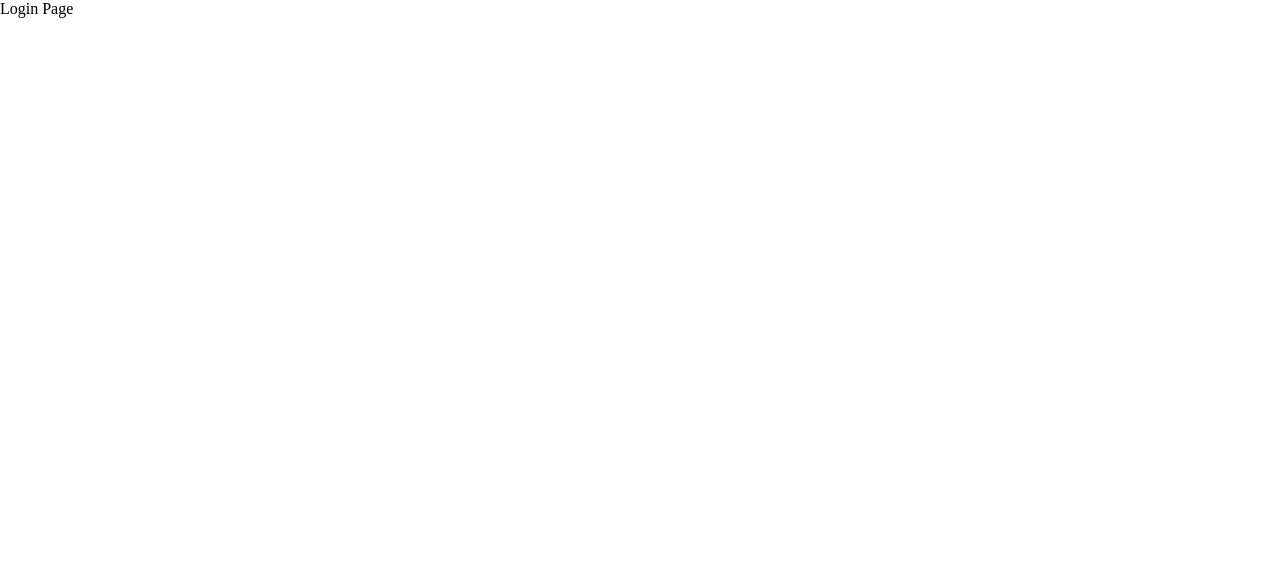
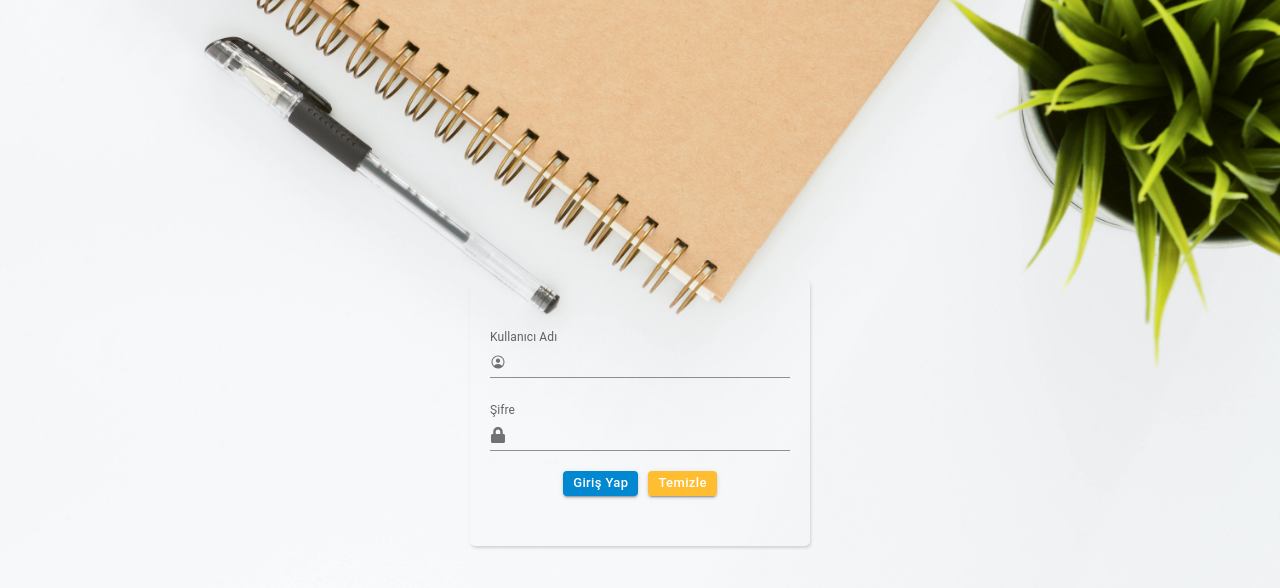
Before and after one commit to ardamantar00/e-commerce-frontend-react-ts, a React (Vite) app: page /login in a window 1280 px wide. Shown: the top 588 px of the page. Built offline with nearby package versions, Linux system fonts and the light colour scheme.

Commit message:
feat: improve Login Page UI and integrate redux toolkit

```diff
--- a/src/App.tsx
+++ b/src/App.tsx
@@ -1,4 +1,5 @@
 import './App.css'
+import Spinner from './components/Spinner'
 import RouterConfig from './config/RouterConfig'
 import {ToastContainer} from 'react-toastify'
 function App() {
@@ -8,6 +9,7 @@ function App() {
     <div>
       <RouterConfig/>
       <ToastContainer autoClose = {2500} style={{fontSize: "14px"}}/>
+      <Spinner/>
     </div>
   )
 }
--- /dev/null
+++ b/src/components/Spinner.tsx
@@ -0,0 +1,20 @@
+import React from 'react'
+import Backdrop from '@mui/material/Backdrop';
+import CircularProgress from '@mui/material/CircularProgress';
+import { useSelector } from 'react-redux';
+import type { RootState } from '../redux/store';
+function Spinner() {
+  const {loading} = useSelector((state:RootState)=>state.app)
+  return (
+    <div>
+       <Backdrop
+        sx={(theme) => ({ color: '#fff', zIndex: theme.zIndex.drawer + 1 })}
+        open = {loading}
+      >
+        <CircularProgress color="inherit" />
+      </Backdrop>
+    </div>
+  )
+}
+
+export default Spinner
--- a/src/css/LoginPage.css
+++ b/src/css/LoginPage.css
@@ -0,0 +1,8 @@
+.login{
+    background-image: url("../images/login-wallpaper.jpg");
+    background-repeat: no-repeat;
+    background-size: cover;
+    background-position: center;
+    height: 100vh;
+    width: 100%;
+}
--- a/src/pages/HomePage.tsx
+++ b/src/pages/HomePage.tsx
@@ -1,9 +1,20 @@
-import React from 'react'
+import React, { useEffect } from 'react'
+import { useDispatch } from 'react-redux'
+import type { UserType } from '../types/Types';
+import { setCurrentUser } from '../redux/appSlice';
 
 function HomePage() {
+  const dispatch = useDispatch();
+  useEffect(()=>{
+     const result = localStorage.getItem("currentUser")
+     if (result) {
+      const currentUser:UserType = JSON.parse(result) as UserType
+      dispatch(setCurrentUser(currentUser))
+     }
+  },[])
   return (
     <div>
-
+      Home Page
     </div>
   )
 }
--- a/src/pages/LoginPage.tsx
+++ b/src/pages/LoginPage.tsx
@@ -1,9 +1,123 @@
-import React from 'react'
+import "../css/LoginPage.css"
+import TextField from '@mui/material/TextField';
+import InputAdornment from '@mui/material/InputAdornment';
+import { IoPersonCircleOutline } from "react-icons/io5";
+import Button from '@mui/material/Button';
+import { FaLock } from "react-icons/fa";
+import { useFormik } from 'formik';
+import {registerPageSchema} from '../schemas/RegisterPageSchema'
+import loginPageService from "../services/LoginPageService";
+import { useDispatch } from "react-redux";
+import { setCurrentUser, setLoading } from "../redux/appSlice";
+import { toast } from "react-toastify";
+import type { UserType } from "../types/Types";
+import { useNavigate } from "react-router-dom";
 
+interface CheckUserType {
+  result : boolean,
+  currentUser : UserType | null
+}
 function LoginPage() {
+  const dispatch = useDispatch();
+  const navigate = useNavigate();
+
+  const checkUser = (userList : UserType[],username:string,password:string)=>{
+    const response : CheckUserType = {result: false,currentUser: null}
+    userList.forEach((user:UserType)=>{
+      if(user.username === username && user.password === password){
+        response.result = true,
+        response.currentUser = user;
+      }
+    })
+    return response;
+  }
+
+  const submit = async(values :any,actions:any)=>{
+   try{
+    dispatch(setLoading(true))
+    const response :UserType[] = await loginPageService.login()
+    console.log(response);
+    if (response) {
+        const checkUserResponse : CheckUserType = checkUser(response,values.userName,values.password);
+        if (checkUserResponse.result && checkUserResponse.currentUser) {
+            dispatch(setCurrentUser(checkUserResponse.currentUser));
+            localStorage.setItem("currentUser",JSON.stringify(checkUserResponse.currentUser));
+            navigate("/")
+        }else{
+            toast.error("Kullanıcı adı veya şifre hatalı")
+        }
+    }
+   }catch(error){
+    toast.error("Giriş yapılırken hata oluştu" + error )
+   }finally{
+    dispatch(setLoading(false))
+   }
+  }
+  const clear  = ()=>{
+    resetForm();
+   }
+
+   const {values,handleSubmit,handleChange,errors,resetForm} = useFormik({
+
+       initialValues: {
+         userName: '',
+         password: '',
+       },
+
+       onSubmit: submit,
+       validationSchema : registerPageSchema
+     });
   return (
-    <div>
-      Login Page
+     <div className='login'>
+      <div className='main'>
+        <form onSubmit={handleSubmit}>
+          <div className='form-div'>
+              <TextField
+              sx={{width : "300px",marginBottom:"25px"}}
+              id = "userName"
+              name='userName'
+              label="Kullanıcı Adı"
+              value={values.userName}
+              onChange={handleChange}
+              helperText = {errors.userName && <span style={{color: "red"}}>{errors.userName}</span>}
+              slotProps={{
+                input: {
+                startAdornment: (
+                  <InputAdornment position="start">
+                    <IoPersonCircleOutline />
+                  </InputAdornment>
+            ),
+          },
+        }}
+        variant="standard"
+      />
+      <TextField sx={{width : "300px"}}
+              id="password"
+              label="Şifre"
+              type='password'
+              name='password'
+              value={values.password}
+              onChange={handleChange}
+              helperText = {errors.password && <span style={{color:"red"}}>{errors.password}</span>}
+              slotProps={{
+                input: {
+                startAdornment: (
+                  <InputAdornment position="start">
+                    <FaLock/>
+                  </InputAdornment>
+            ),
+          },
+        }}
+        variant="standard"
+      />
+      <div className='button-div'>
+            <Button type='submit' sx={{textTransform:"none",height:"25px",marginRight: "10px"}} size='small' variant='contained' color='info'>Giriş Yap</Button>
+            <Button onClick={clear} sx={{textTransform:"none",height:"25px",backgroundColor: "#ffbe31ff"}} size='small' variant='contained'>Temizle</Button>
+          </div>
+          </div>
+
+        </form>
+      </div>
     </div>
   )
 }
--- a/src/pages/RegisterPage.tsx
+++ b/src/pages/RegisterPage.tsx
@@ -19,7 +19,8 @@ function RegisterPage() {
     try{
       const payload : UserType = {
         username : values.userName,
-        password : values.password
+        password : values.password,
+        balance : values.balance
       }
      const response =  await RegisterPageService.register(payload)
      if(response){
@@ -35,8 +36,10 @@ function RegisterPage() {
   const {values,handleSubmit,handleChange,errors,resetForm} = useFormik({
 
      initialValues: {
+        id: String(Math.floor(Math.random()*9999999)),
        userName: '',
        password: '',
+       balance : 1500
      },
 
      onSubmit: submit,
--- /dev/null
+++ b/src/redux/appSlice.tsx
@@ -0,0 +1,27 @@
+import { createSlice } from '@reduxjs/toolkit'
+import type { PayloadAction } from '@reduxjs/toolkit'
+
+
+
+export interface appSliceType{
+    currentUser : UserType | null,
+    loading : boolean
+}
+const initialState : appSliceType = {
+    currentUser: null,
+    loading : false
+}
+const appSlice = createSlice({
+    name : "app",
+    initialState,
+    reducers : {
+        setLoading : (state : appSliceType,action:PayloadAction<boolean>) =>{
+            state.loading = action.payload
+        },
+        setCurrentUser : (state : appSliceType,action:PayloadAction<boolean>)=>{
+            state.currentUser = action.payload
+        }
+    }
+})
+export const  {setLoading,setCurrentUser} = appSlice.actions
+export default appSlice.reducer
--- /dev/null
+++ b/src/redux/store.tsx
@@ -0,0 +1,9 @@
+import { configureStore } from '@reduxjs/toolkit'
+import appReducer from "./appSlice"
+export const store = configureStore({
+    reducer: {
+        app : appReducer
+    },
+})
+export type RootState = ReturnType<typeof store.getState>
+export type AppDispatch = typeof store.dispatch
--- /dev/null
+++ b/src/services/LoginPageService.tsx
@@ -0,0 +1,14 @@
+import type { AxiosResponse } from 'axios';
+import axios from '../config/AxiosConfig'
+import type { UserType } from '../types/Types';
+class LoginPageService {
+
+    login():Promise<UserType[]>{
+        return  new Promise((resolve : any,reject: any)=>{
+            axios.get("/users")
+            .then((response : AxiosResponse<any,any>)=>resolve(response.data))
+            .catch((error:any)=>reject(error));
+        })
+    }
+}
+export default  new LoginPageService();
--- a/src/types/Types.tsx
+++ b/src/types/Types.tsx
@@ -1,4 +1,6 @@
 export interface UserType{
+    id: string,
     username: string,
-    password : string
+    password : string,
+    balance : number
 }
```
Also changed, not shown: src/main.tsx (+8 -2 lines).
